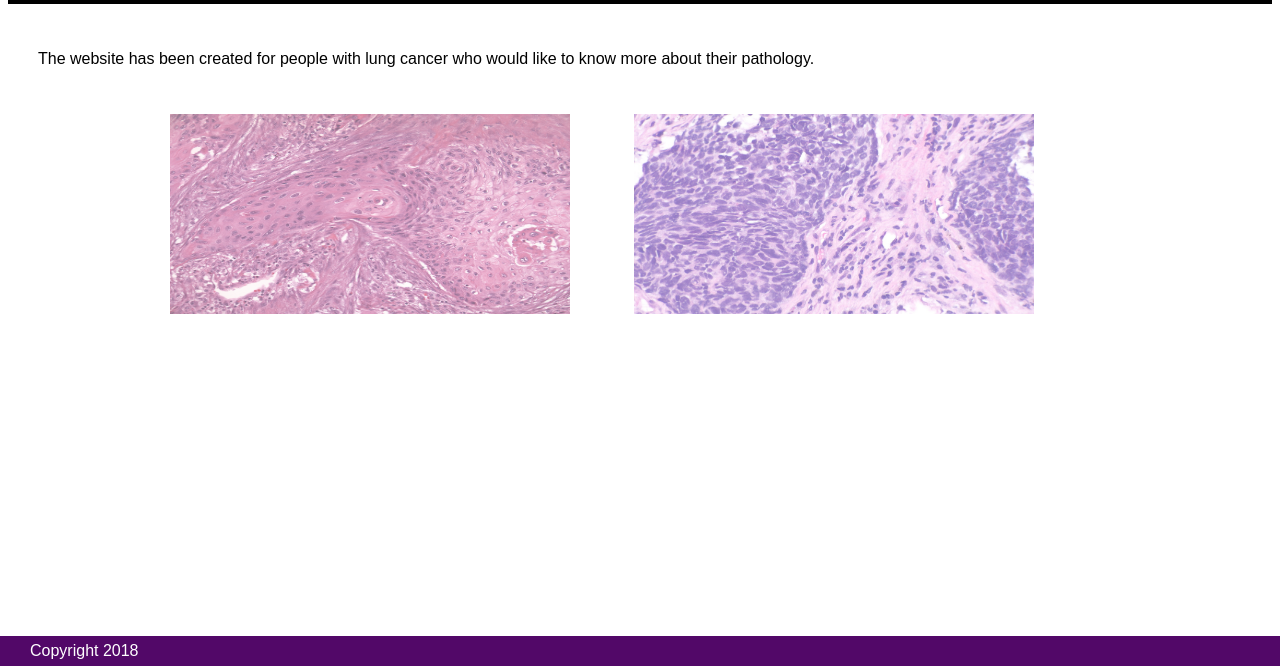
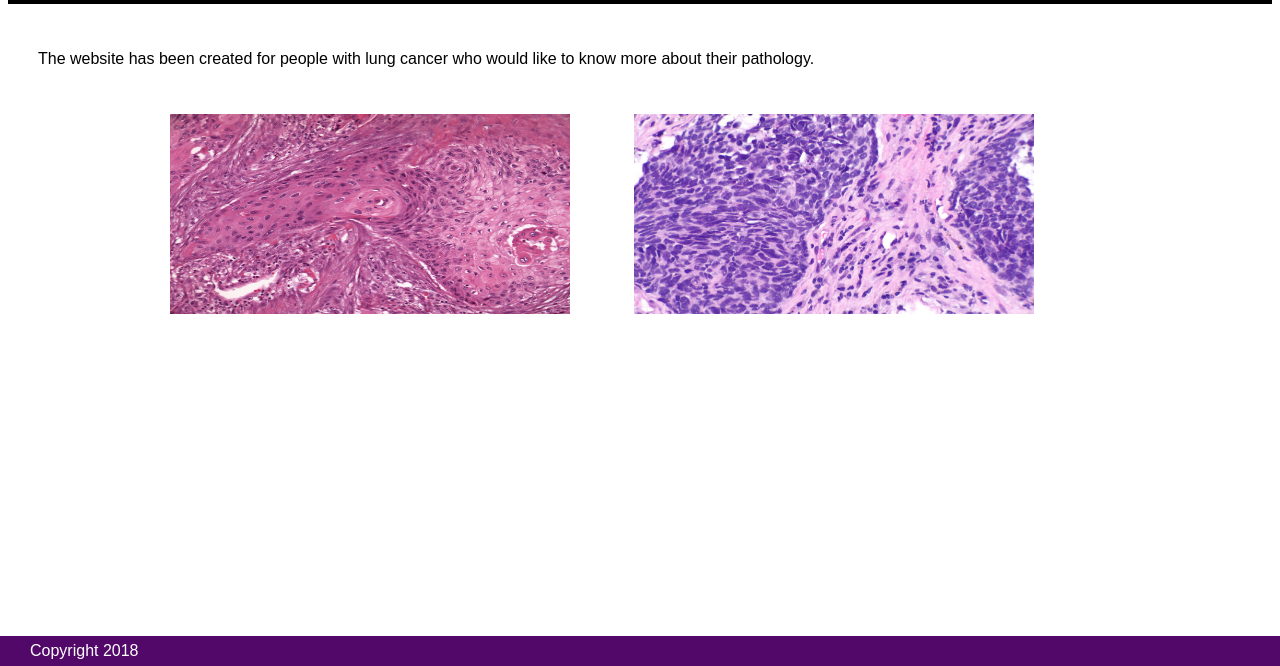
Before and after one commit to nedabalafkan/Project, a plain HTML site: page index.html in a window 1280 px wide. Shown: the part 134-800 px from the top of the page. Drawn offline with nearby package versions, Linux system fonts and the light colour scheme.

Commit message:
Removed image formatting - don't want images to be opaque on landing!

```diff
--- a/css/main.css
+++ b/css/main.css
@@ -1,5 +1,4 @@
 .title {
- /*background-image: url("../images/title.jpg");*/
  background-size: cover;
  background-color: #520868;
  height: 100px;
@@ -17,7 +16,6 @@
   background-color: black;
   height: 30px;
   line-height: 30px;
-  /*font-weight: bold;*/
   font-family: sans-serif;
   text-align: center;
 }
@@ -40,7 +38,6 @@
   height: 200px;
   width: 400px;
   display: inline;
-  opacity: 0.6;
 }
 
 .foot {
```
